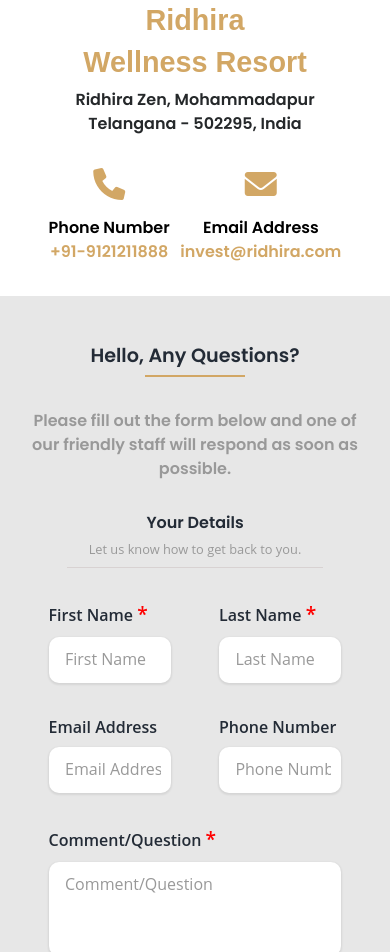
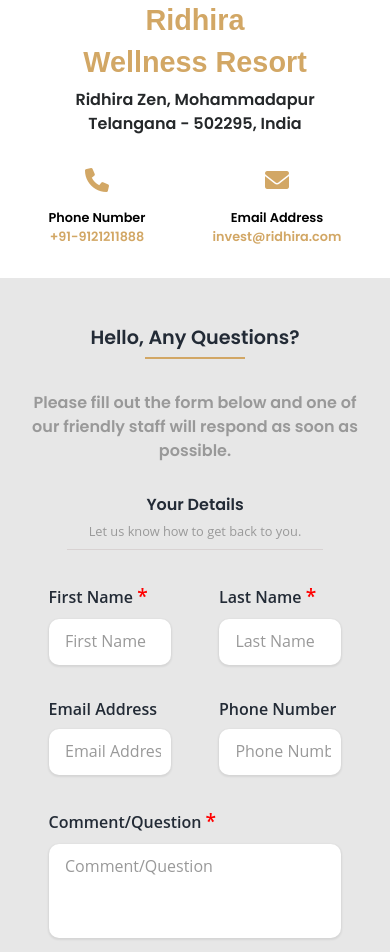
Before and after one commit to Ridhira/ridhira-zen-website, a plain HTML site: page ContactUs.html in a window 390 px wide. Shown: the part 1141-2093 px from the top of the page. Drawn offline with nearby package versions, Linux system fonts and the light colour scheme.

```diff
--- a/css/contactUs.css
+++ b/css/contactUs.css
@@ -566,4 +566,12 @@ form button:focus {
   .contact_us_map {
     height: 300px;
   }
+
+  .contact_fields_container i {
+    font-size: 1.5rem;
+  }
+
+  .contact_fields_container span {
+    font-size: 0.8rem !important;
+  }
 }
--- a/css/villa-gallery.css
+++ b/css/villa-gallery.css
@@ -17,7 +17,6 @@
 .main-image {
   width: 50%;
   margin: auto;
-  transition: all 0.8s ease-in;
 }
 
 .main-image img {
--- a/js/sidebar.js
+++ b/js/sidebar.js
@@ -21,8 +21,6 @@ getInTouchForm.addEventListener("submit", (e) => {
   // let villa = document.getElementById("villa-1");
   let error = document.getElementById("errorMessage");
   let submitBtn = document.getElementById("submitBtn");
-
-  console.log(plot.checked, villa.checked);
 
   if (phone.value.length !== 10) {
     error.innerHTML = "*Valid phone number is required ";
```
Also changed, not shown: AboutUs.html (+19 -13 lines), ContactUs.html (+15 -12 lines), Landscapes.html (+23 -22 lines), Location.html (+12 -13 lines), Wellness.html (+1 -4 lines), index.html (+1 -0 lines).
